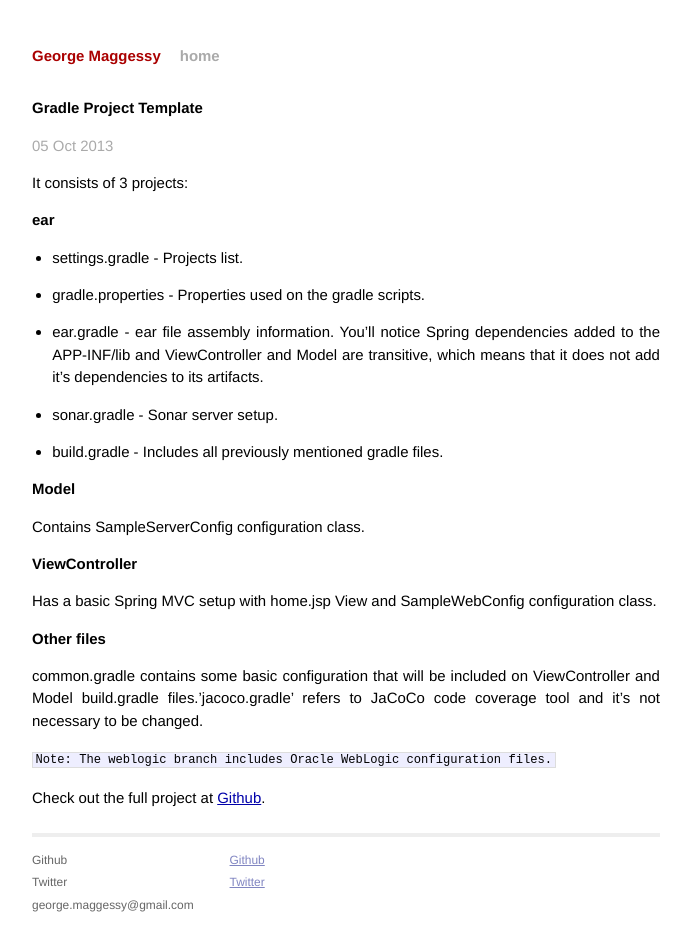
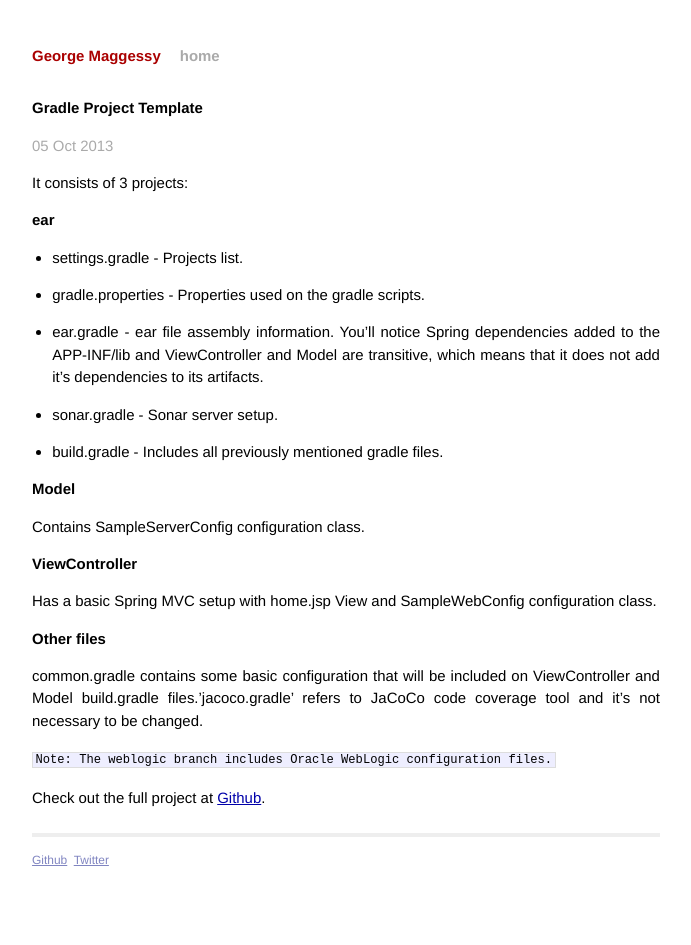
Before and after one commit to gmaggess/gmaggess.github.io, a Jekyll site: the page built from _posts/2013-10-05-gradle-template.markdown, in a window 1280 px wide. Shown: the whole page, without its empty margins (294-985 px from the left). Built offline with Jekyll 4.4.1, drawn with Linux system fonts in a browser that asks for light colours; Markdown is read by kramdown in place of the engine named in the settings.

Commit message:
Fixing references on github and twitter.

```diff
--- a/_layouts/default.html
+++ b/_layouts/default.html
@@ -26,15 +26,8 @@
           <div class="footer">
             <div class="contact">
               <p>
-                Github<br/>
-                Twitter<br/>
-                george.maggessy@gmail.com
-              </p>
-            </div>
-            <div class="contact">
-              <p>
-                <a href="https://github.com/gmaggess">Github</a><br/>
-                <a href="https://twitter.com/gmaggess">Twitter</a><br/>
+                <a href="https://github.com/gmaggess">Github</a>&nbsp;
+                <a href="https://twitter.com/gmaggess">Twitter</a><br />
               </p>
             </div>
           </div>
```
